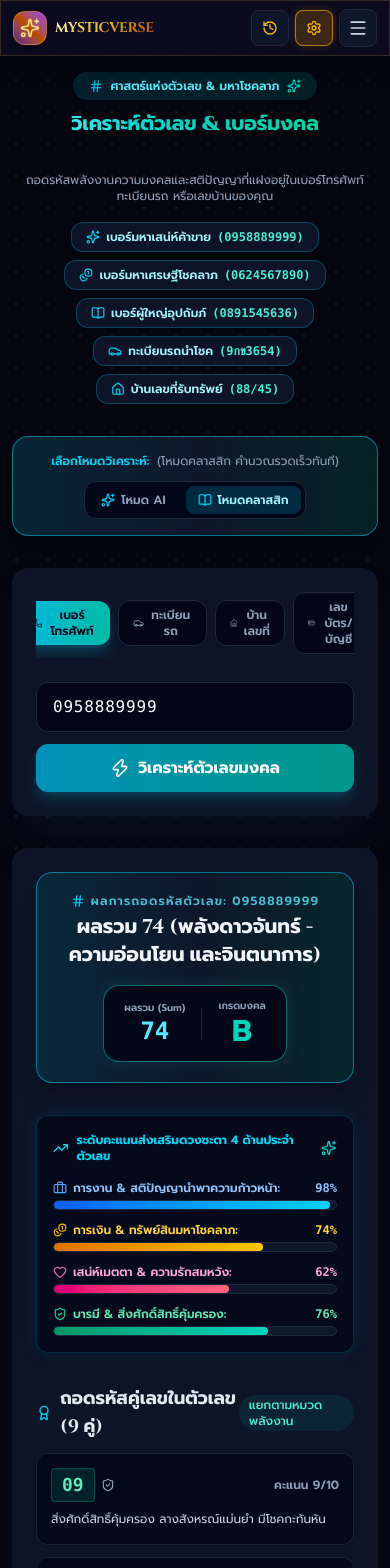
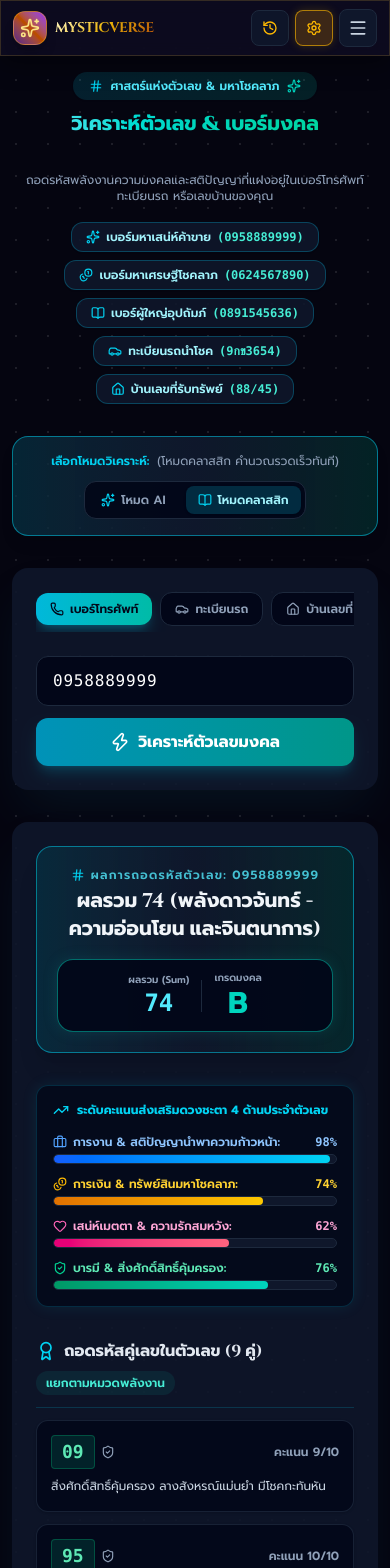
Before and after one commit to pondz1/MysticTarot, a React (Vite) app: page /numerology in a window 390 px wide. Shown: the top 1568 px of the page. Built offline with nearby package versions, Linux system fonts and the light colour scheme.

Commit message:
style: optimize responsive layouts and UI element sizing across feature pages

```diff
--- a/src/features/horoscope/pages/HoroscopePage.tsx
+++ b/src/features/horoscope/pages/HoroscopePage.tsx
@@ -266,14 +266,14 @@ export const HoroscopePage: React.FC<HoroscopePageProps> = ({ apiSettings }) =>
                   setPrediction(getZodiacClassicPrediction(sign, timeframe));
                 }
               }}
-              className={`p-3 sm:p-4 rounded-2xl border text-center transition-all duration-300 flex flex-col items-center gap-1.5 group ${isLoading
+              className={`p-2 sm:p-3.5 rounded-2xl border text-center transition-all duration-300 flex flex-col items-center gap-1 sm:gap-1.5 group ${isLoading
                   ? 'opacity-60 cursor-not-allowed'
                   : isSelected
                     ? `${elementStyle.activeBg} ${elementStyle.activeBorder} ${elementStyle.glow} scale-105 shadow-xl cursor-pointer`
                     : `${elementStyle.bg} ${elementStyle.border} text-slate-300 cursor-pointer`
                 }`}
             >
-              <div className="w-13 h-13 sm:w-14 sm:h-14 rounded-full overflow-hidden border-2 border-purple-400/50 shadow-lg shadow-purple-500/10 flex items-center justify-center shrink-0 group-hover:scale-110 transition-transform duration-300 relative bg-slate-950">
+              <div className="w-11 h-11 sm:w-14 sm:h-14 rounded-full overflow-hidden border-2 border-purple-400/50 shadow-lg shadow-purple-500/10 flex items-center justify-center shrink-0 group-hover:scale-110 transition-transform duration-300 relative bg-slate-950">
                 <img
                   src={`/zodiac/${sign.id}.png`}
                   alt={sign.nameTh}
--- a/src/features/numerology/pages/NumerologyPage.tsx
+++ b/src/features/numerology/pages/NumerologyPage.tsx
@@ -232,57 +232,57 @@ export const NumerologyPage: React.FC<NumerologyPageProps> = ({ apiSettings }) =
       {/* Input Form Card */}
       <div className={`${theme.cardBg} rounded-2xl p-6 sm:p-8 backdrop-blur-xl shadow-2xl space-y-6`}>
         {/* Category selector pills */}
-        <div className="flex items-center justify-center gap-2 overflow-x-auto pb-1 scrollbar-none">
+        <div className="flex items-center justify-start sm:justify-center gap-2 overflow-x-auto pb-1.5 scrollbar-none max-w-full">
           <button
             type="button"
             onClick={() => handleSelectCategory('phone')}
-            className={`flex items-center gap-1.5 px-3.5 py-1.5 rounded-xl text-xs font-semibold transition-all cursor-pointer ${
+            className={`flex items-center gap-1.5 px-3.5 py-2 rounded-xl text-xs font-semibold whitespace-nowrap shrink-0 transition-all cursor-pointer ${
               numberType === 'phone'
                 ? 'bg-gradient-to-r from-cyan-500 to-teal-500 text-slate-950 font-extrabold shadow-lg shadow-cyan-500/25'
                 : 'bg-slate-950 text-slate-400 border border-slate-800 hover:text-cyan-200 hover:border-teal-500/50'
             }`}
           >
-            <Phone className="w-3.5 h-3.5" />
-            <span>เบอร์โทรศัพท์</span>
+            <Phone className="w-3.5 h-3.5 shrink-0" />
+            <span className="whitespace-nowrap">เบอร์โทรศัพท์</span>
           </button>
 
           <button
             type="button"
             onClick={() => handleSelectCategory('car')}
-            className={`flex items-center gap-1.5 px-3.5 py-1.5 rounded-xl text-xs font-semibold transition-all cursor-pointer ${
+            className={`flex items-center gap-1.5 px-3.5 py-2 rounded-xl text-xs font-semibold whitespace-nowrap shrink-0 transition-all cursor-pointer ${
               numberType === 'car'
                 ? 'bg-gradient-to-r from-cyan-500 to-teal-500 text-slate-950 font-extrabold shadow-lg shadow-cyan-500/25'
                 : 'bg-slate-950 text-slate-400 border border-slate-800 hover:text-cyan-200 hover:border-teal-500/50'
             }`}
           >
-            <Car className="w-3.5 h-3.5" />
-            <span>ทะเบียนรถ</span>
+            <Car className="w-3.5 h-3.5 shrink-0" />
+            <span className="whitespace-nowrap">ทะเบียนรถ</span>
           </button>
 
           <button
             type="button"
             onClick={() => handleSelectCategory('house')}
-            className={`flex items-center gap-1.5 px-3.5 py-1.5 rounded-xl text-xs font-semibold transition-all cursor-pointer ${
+            className={`flex items-center gap-1.5 px-3.5 py-2 rounded-xl text-xs font-semibold whitespace-nowrap shrink-0 transition-all cursor-pointer ${
               numberType === 'house'
                 ? 'bg-gradient-to-r from-cyan-500 to-teal-500 text-slate-950 font-extrabold shadow-lg shadow-cyan-500/25'
                 : 'bg-slate-950 text-slate-400 border border-slate-800 hover:text-cyan-200 hover:border-teal-500/50'
             }`}
           >
-            <HomeIcon className="w-3.5 h-3.5" />
-            <span>บ้านเลขที่</span>
+            <HomeIcon className="w-3.5 h-3.5 shrink-0" />
+            <span className="whitespace-nowrap">บ้านเลขที่</span>
           </button>
 
           <button
             type="button"
             onClick={() => handleSelectCategory('card')}
-            className={`flex items-center gap-1.5 px-3.5 py-1.5 rounded-xl text-xs font-semibold transition-all cursor-pointer ${
+            className={`flex items-center gap-1.5 px-3.5 py-2 rounded-xl text-xs font-semibold whitespace-nowrap shrink-0 transition-all cursor-pointer ${
               numberType === 'card'
                 ? 'bg-gradient-to-r from-cyan-500 to-teal-500 text-slate-950 font-extrabold shadow-lg shadow-cyan-500/25'
                 : 'bg-slate-950 text-slate-400 border border-slate-800 hover:text-cyan-200 hover:border-teal-500/50'
             }`}
           >
-            <CreditCard className="w-3.5 h-3.5" />
-            <span>เลขบัตร/บัญชี</span>
+            <CreditCard className="w-3.5 h-3.5 shrink-0" />
+            <span className="whitespace-nowrap">เลขบัตร/บัญชี</span>
           </button>
         </div>
 
@@ -340,7 +340,7 @@ export const NumerologyPage: React.FC<NumerologyPageProps> = ({ apiSettings }) =
               <h2 className="text-xl sm:text-2xl font-bold text-slate-100">{result.sumMeaning.title}</h2>
             </div>
 
-            <div className="flex items-center gap-4 bg-slate-950/90 px-5 py-3 rounded-2xl border border-teal-400/50 shadow-[0_0_15px_rgba(20,184,166,0.15)] shrink-0">
+            <div className="flex items-center justify-center sm:justify-start gap-3 sm:gap-4 bg-slate-950/90 px-4 sm:px-5 py-2.5 sm:py-3 rounded-2xl border border-teal-400/50 shadow-[0_0_15px_rgba(20,184,166,0.15)] shrink-0 w-full sm:w-auto">
               <div className="text-center">
                 <span className="text-[10px] text-slate-400 block font-semibold">ผลรวม (Sum)</span>
                 <span className="text-2xl font-black text-cyan-300 font-mono">{result.sumValue}</span>
@@ -355,12 +355,12 @@ export const NumerologyPage: React.FC<NumerologyPageProps> = ({ apiSettings }) =
 
           {/* Aspect Rating Bars (ดวง 4 ด้านประจำตัวเลข) */}
           <div className="space-y-3 bg-slate-950/70 p-4 sm:p-6 rounded-xl border border-cyan-500/20 shadow-[0_0_15px_rgba(6,182,212,0.1)]">
-            <div className={`flex items-center justify-between text-xs sm:text-sm font-bold ${theme.iconColor}`}>
-              <div className="flex items-center gap-2">
-                <TrendingUp className={`w-4 h-4 ${theme.iconColor}`} />
+            <div className={`flex flex-wrap items-center justify-between gap-2 text-xs sm:text-sm font-bold ${theme.iconColor}`}>
+              <div className="flex items-center gap-2 min-w-0">
+                <TrendingUp className={`w-4 h-4 ${theme.iconColor} shrink-0`} />
                 <span>ระดับคะแนนส่งเสริมดวงชะตา 4 ด้านประจำตัวเลข</span>
               </div>
-              <Sparkles className={`w-4 h-4 ${theme.secondaryIconColor}`} />
+              <Sparkles className={`w-4 h-4 ${theme.secondaryIconColor} shrink-0 hidden sm:block`} />
             </div>
 
             <div className="grid grid-cols-1 sm:grid-cols-2 gap-3 pt-1">
@@ -424,12 +424,12 @@ export const NumerologyPage: React.FC<NumerologyPageProps> = ({ apiSettings }) =
 
           {/* Pair Analysis Grid */}
           <div className="space-y-3">
-            <div className="flex items-center justify-between">
-              <h3 className="text-lg font-bold text-slate-200 flex items-center gap-2">
-                <Award className={`w-5 h-5 ${theme.iconColor}`} />
-                <span>ถอดรหัสคู่เลขในตัวเลข ({result.pairAnalyses.length} คู่)</span>
+            <div className="flex flex-col sm:flex-row sm:items-center justify-between gap-2 border-b border-cyan-500/20 pb-3">
+              <h3 className="text-base sm:text-lg font-bold text-slate-200 flex items-center gap-2 min-w-0">
+                <Award className={`w-5 h-5 ${theme.iconColor} shrink-0`} />
+                <span className="truncate">ถอดรหัสคู่เลขในตัวเลข ({result.pairAnalyses.length} คู่)</span>
               </h3>
-              <span className={`text-xs px-2.5 py-0.5 rounded-full ${theme.tagBg} font-medium`}>
+              <span className={`text-xs px-2.5 py-1 rounded-full ${theme.tagBg} font-semibold whitespace-nowrap shrink-0 self-start sm:self-auto`}>
                 แยกตามหมวดพลังงาน
               </span>
             </div>
--- a/src/pages/HomePage.tsx
+++ b/src/pages/HomePage.tsx
@@ -119,15 +119,15 @@ export const HomePage: React.FC = () => {
         {/* Daily Quick Oracle Interactive Drawer */}
         <div className="pt-4 max-w-xl mx-auto">
           <div className="p-4 sm:p-6 rounded-2xl bg-slate-900/90 border border-amber-500/30 backdrop-blur-md space-y-3 shadow-xl">
-            <div className="flex items-center justify-between">
-              <span className="text-xs font-bold text-amber-300 flex items-center gap-1.5">
-                <Sun className={`w-4 h-4 ${homeTheme.iconColor}`} />
-                <span>สาส์นคำแนะนำประจำวัน</span>
+            <div className="flex flex-wrap items-center justify-between gap-2">
+              <span className="text-xs font-bold text-amber-300 flex items-center gap-1.5 min-w-0">
+                <Sun className={`w-4 h-4 ${homeTheme.iconColor} shrink-0`} />
+                <span className="whitespace-nowrap">สาส์นคำแนะนำประจำวัน</span>
               </span>
               <button
                 type="button"
                 onClick={handleDrawOracle}
-                className={`text-xs px-3 py-1.5 rounded-lg ${homeTheme.secondaryBtn} font-semibold transition-all cursor-pointer flex items-center gap-1.5`}
+                className={`text-xs px-3 py-1.5 rounded-lg ${homeTheme.secondaryBtn} font-semibold transition-all cursor-pointer flex items-center gap-1.5 whitespace-nowrap shrink-0`}
               >
                 <Sparkles className="w-3.5 h-3.5 text-amber-300" />
                 <span>เปิดสาส์นนำทางประจำวัน</span>
```
Also changed, not shown: src/features/feng-shui/pages/FengShuiPage.tsx (+10 -8 lines), src/features/tarot/pages/TarotEncyclopediaPage.tsx (+11 -11 lines), src/features/thai-astrology/pages/ThaiAstrologyPage.tsx (+10 -8 lines).
